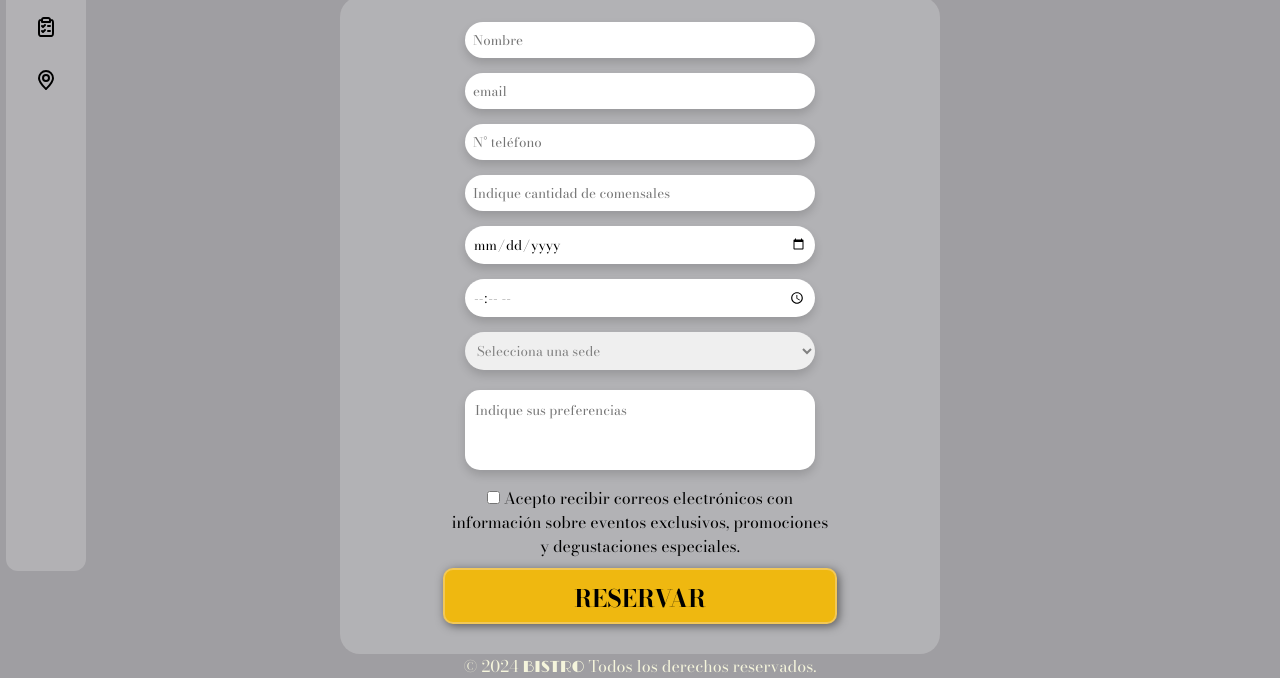
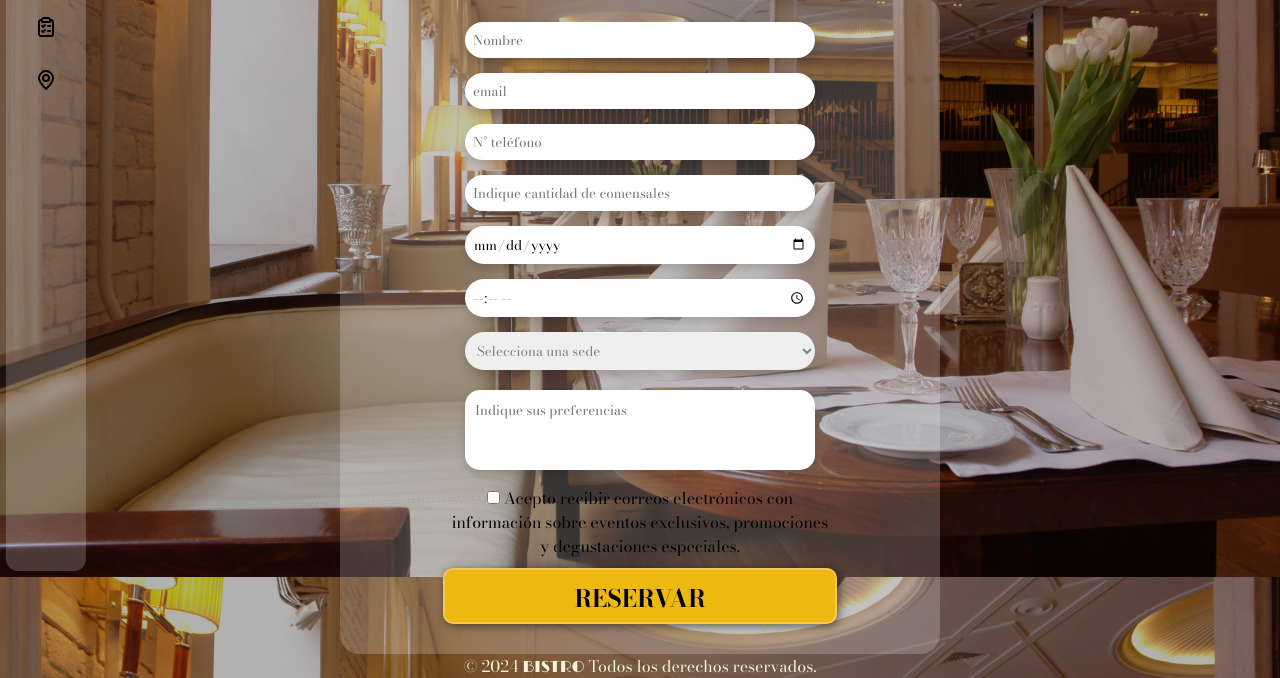
Before and after one commit to RHERRERA38/proyecto-cac-g10, a plain HTML site: page reservas.html in a window 1280 px wide. Shown: the part 223-901 px from the top of the page. Drawn offline with nearby package versions, Linux system fonts and the light colour scheme.

Commit message:
correccion de enlaces css

```diff
--- a/css/reserva.css
+++ b/css/reserva.css
@@ -33,7 +33,7 @@ Los estilos comunes del sitio deben ser aplicados en styles.css*/
 
 body.reserv-page {
     height: 100vh;
-    background-image: linear-gradient(0deg, rgba(0, 0, 0, 0.3), rgba(0, 0, 0, 0.3)), url(assets/img/rest5.jpg);
+    background-image: linear-gradient(0deg, rgba(0, 0, 0, 0.3), rgba(0, 0, 0, 0.3)), url(../assets/img/rest5.jpg);
     background-image: center;
     background-size: cover;
 }
```
